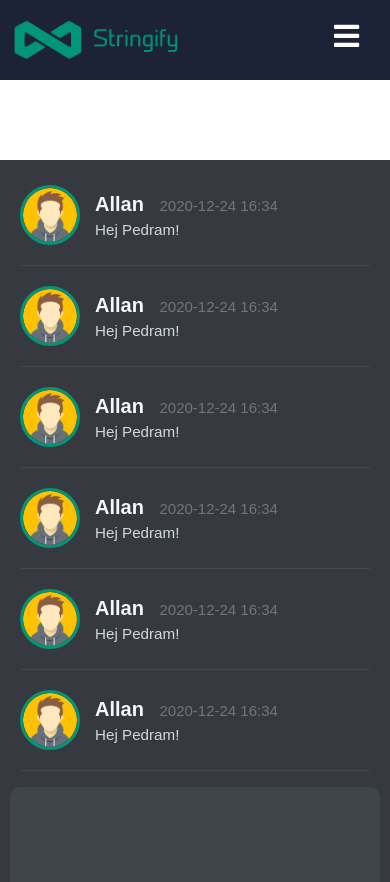
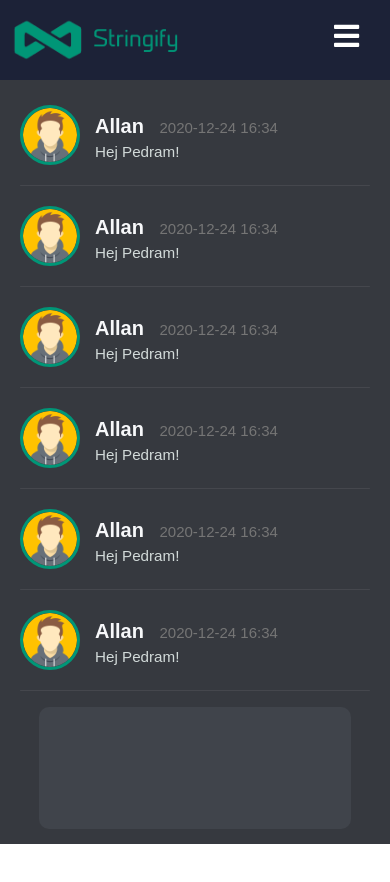
Before and after one commit to AllanJamil/stringify-client, a React (Create React App) app: page /chat in a window 390 px wide. Shown: the top 882 px of the page. After the commit the page ends 844 px from the top, so only its background shows below. Built offline with nearby package versions, Linux system fonts and the light colour scheme.

Commit message:
solved removed background scrolling on chatpage. added send button for mobile devices and more responsiveness.

```diff
--- a/src/component/Navbar.css
+++ b/src/component/Navbar.css
@@ -8,6 +8,11 @@
     position: sticky;
     top: 0;
     z-index: 999;
+    overflow: hidden;
+}
+
+.navbar.static {
+    overflow: revert;
 }
 
 .navbar-container {
--- a/src/component/Navbar.js
+++ b/src/component/Navbar.js
@@ -13,7 +13,7 @@ const Navbar = () => {
     const closeMobileMenu = () => setClick(false);
 
     return (
-        <div className="navbar">
+        <div className={`navbar ${!click ? null : 'static'}`}>
             <div className="navbar-container container">
                 <Link to='/' className="navbar-logo" onClick={closeMobileMenu}>
                     <img className="logo" src={logo} alt="logo"/>
--- a/src/component/page/chat/ChatBox.js
+++ b/src/component/page/chat/ChatBox.js
@@ -1,4 +1,6 @@
 import React, {useState} from 'react';
+import {IoSend} from 'react-icons/io5'
+import {IconContext} from "react-icons";
 
 const ChatBox = ({profile, theme}) => {
     const [message, setMessage] = useState("");
@@ -30,12 +32,27 @@ const ChatBox = ({profile, theme}) => {
 
     return (
         <div className={`container-chatbox ${theme}`}>
+            <div className="chat-area">
                 <textarea
                     value={message}
                     onChange={event => setMessage(event.target.value)}
                     className={`chatbox ${theme}`}
                     onKeyDown={onEnter}
                 />
+                {
+                    message === "" ? null :
+                        (
+                            <div className="send-btn" onClick={() => sendMessage()}>
+                                <IconContext.Provider value={{color: theme === 'dark' ? '#f7f8fa' : '#676767'}}>
+                                    <IoSend size={30}/>
+
+                                </IconContext.Provider>
+                            </div>
+                        )
+                }
+
+
+            </div>
         </div>
     );
 };
--- a/src/component/page/chat/ChatPage.css
+++ b/src/component/page/chat/ChatPage.css
@@ -27,17 +27,18 @@
 
 .message-wrapper {
     display: flex;
-    align-items: center;
     margin: 20px 0;
 }
 
 .message-wrapper img {
     width: 60px;
+    height: 60px;
     border-radius: 50px;
     border: 3px solid #009677;
 }
 
 .message-detail {
+    margin-top: 10px;
     margin-left: 15px
 }
 
@@ -104,7 +105,7 @@
     justify-content: center;
 }
 
-.container-chat textarea {
+.chat-area textarea {
     height: 80%;
     width: 95%;
     border-radius: 10px;
@@ -114,13 +115,34 @@
     font-size: 95%;
 }
 
+.chat-area {
+    display: flex;
+    align-items: center;
+    justify-content: center;
+    height: 100%;
+    width: 100%;
+}
+
+.send-btn {
+    background-color: #009677;
+    padding: 10px;
+    border-radius: 50%;
+    display: none;
+    margin-left: 5px;
+    cursor: pointer;
+}
+
+.send-btn:hover {
+    color: #f00946;
+}
+
 @media screen and (max-width: 1600px){
     .contact-list {
         width: 30%;
     }
 }
 
-@media screen and (max-width: 1095px){
+@media screen and (max-width: 1095px) {
 
     .container-chat .chat-window {
         overscroll-behavior: contain;
@@ -129,7 +151,6 @@
     .container-chat {
         flex-direction: column;
         height: calc(100vh - 80px);
-        margin-top: 80px;
     }
 
     .chat-window {
@@ -145,4 +166,17 @@
     .contact-list {
         display: none;
     }
+
+    .chat-area {
+        flex-direction: row;
+    }
+
+    .send-btn {
+        display: revert;
+    }
+
+    .chat-area textarea {
+        width: 80%;
+    }
+
 }
--- a/src/component/page/information/InformationPage.css
+++ b/src/component/page/information/InformationPage.css
@@ -50,3 +50,9 @@
     background-color: #1c2237;
     margin: 20px 0;
 }
+
+@media screen and (max-width: 500px){
+    .column-info {
+        padding: 100px 0;
+    }
+}
```
Lines whose indentation alone changed are shown as unchanged.
